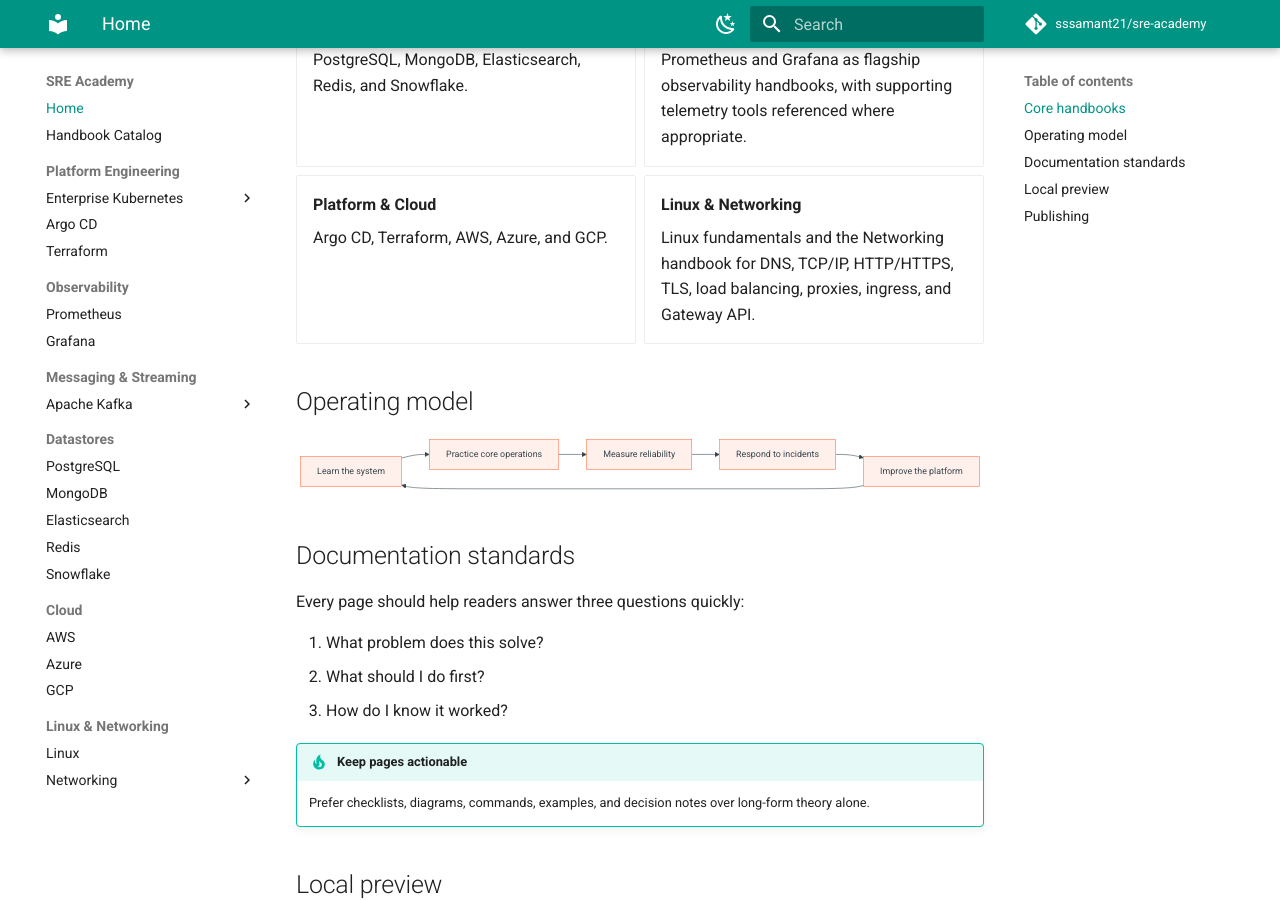
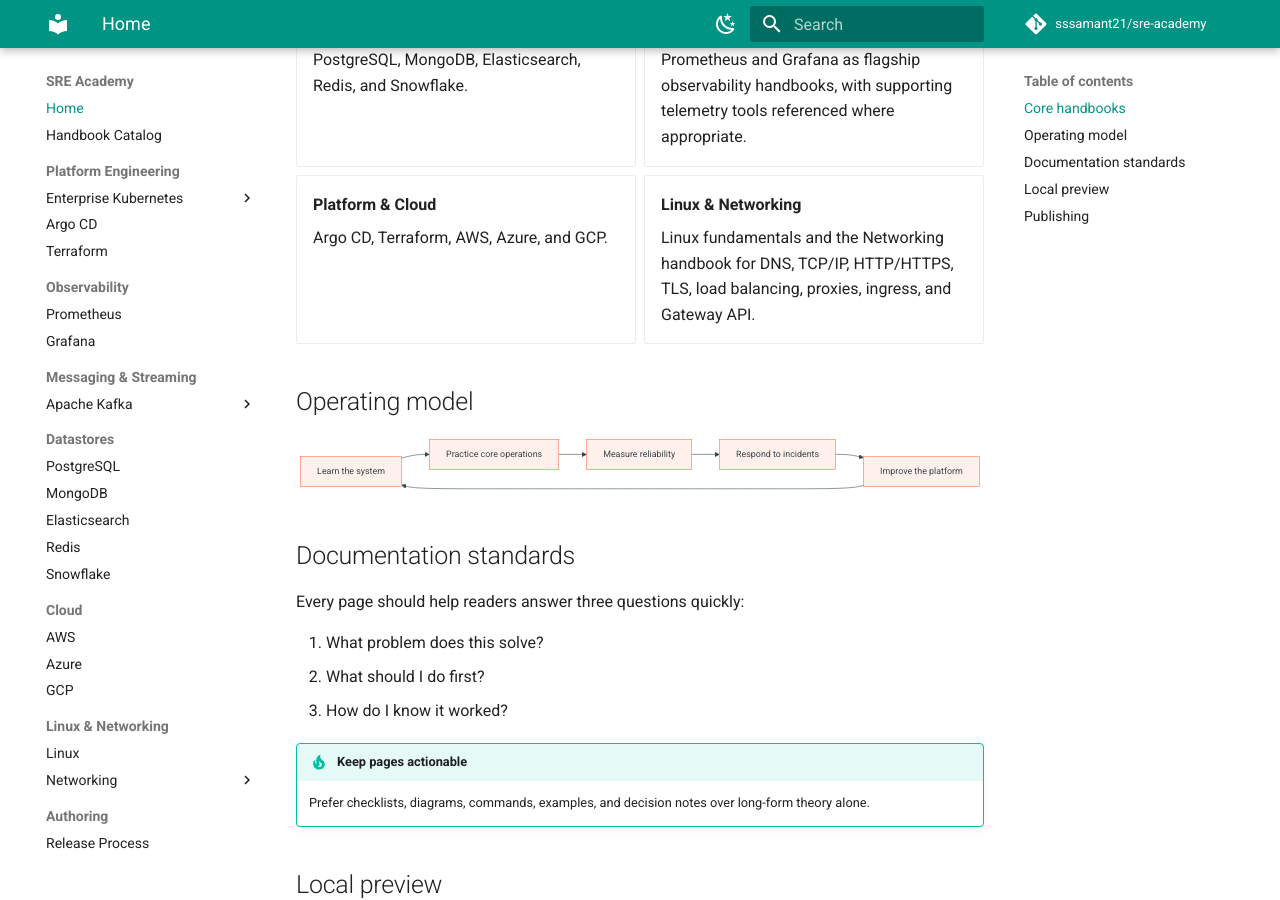
Before and after one commit to sssamant21/sre-academy, an MkDocs documentation site: the page built from docs/index.md, in a window 1280 px wide and 900 px high, scrolled down 580 px. Built offline with MkDocs 1.6.1 and Material for MkDocs 9.7.7, drawn with Linux system fonts in a browser that asks for light colours; comment, search, counter and statistics services are not loaded.

```diff
--- a/mkdocs.yml
+++ b/mkdocs.yml
@@ -97,6 +97,8 @@
           - Traefik: books/networking/traefik.md
           - Kubernetes Ingress: books/networking/kubernetes-ingress.md
           - Gateway API: books/networking/gateway-api.md
+  - Authoring:
+      - Release Process: authoring/release-process.md
 
 markdown_extensions:
   - admonition
```
